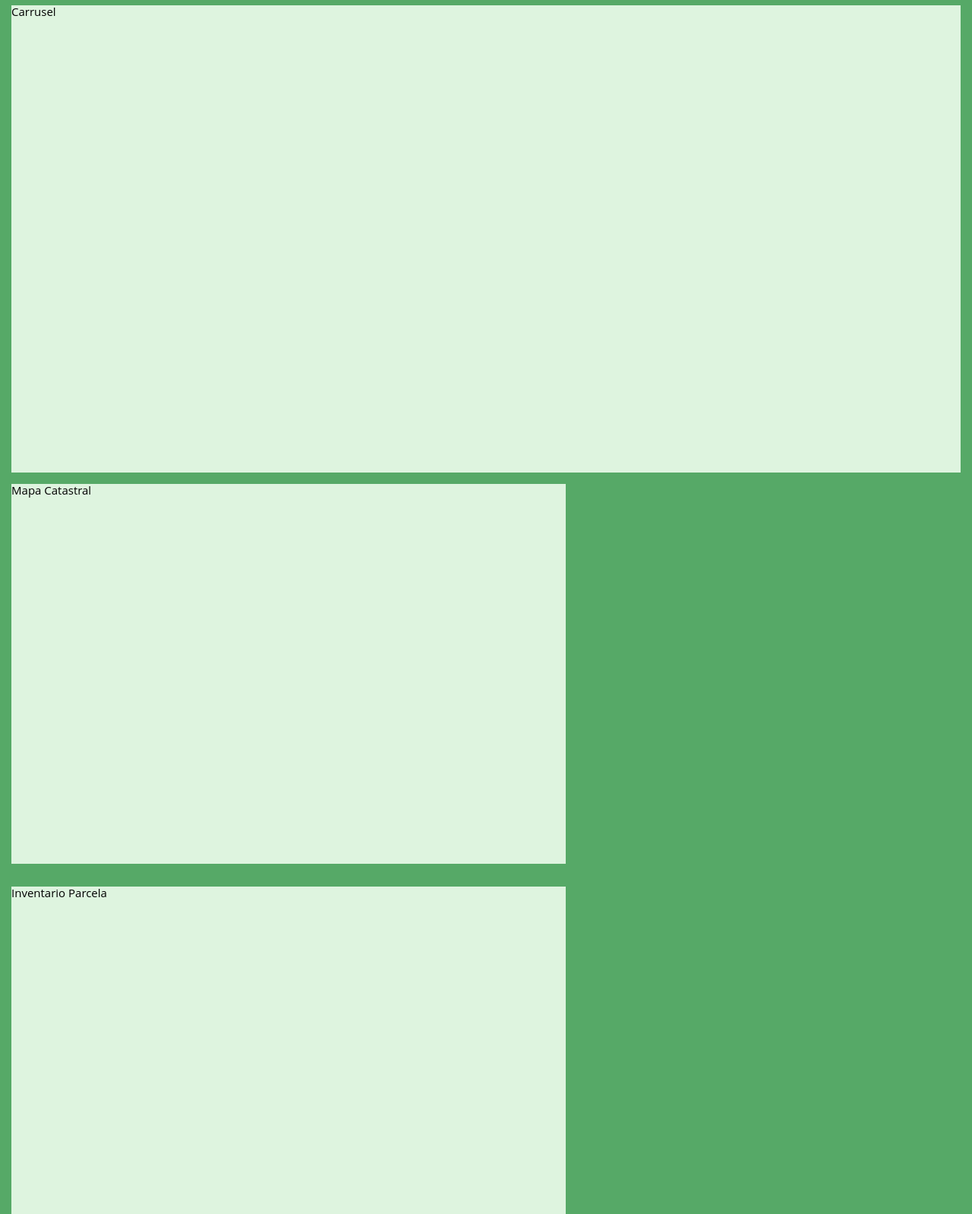
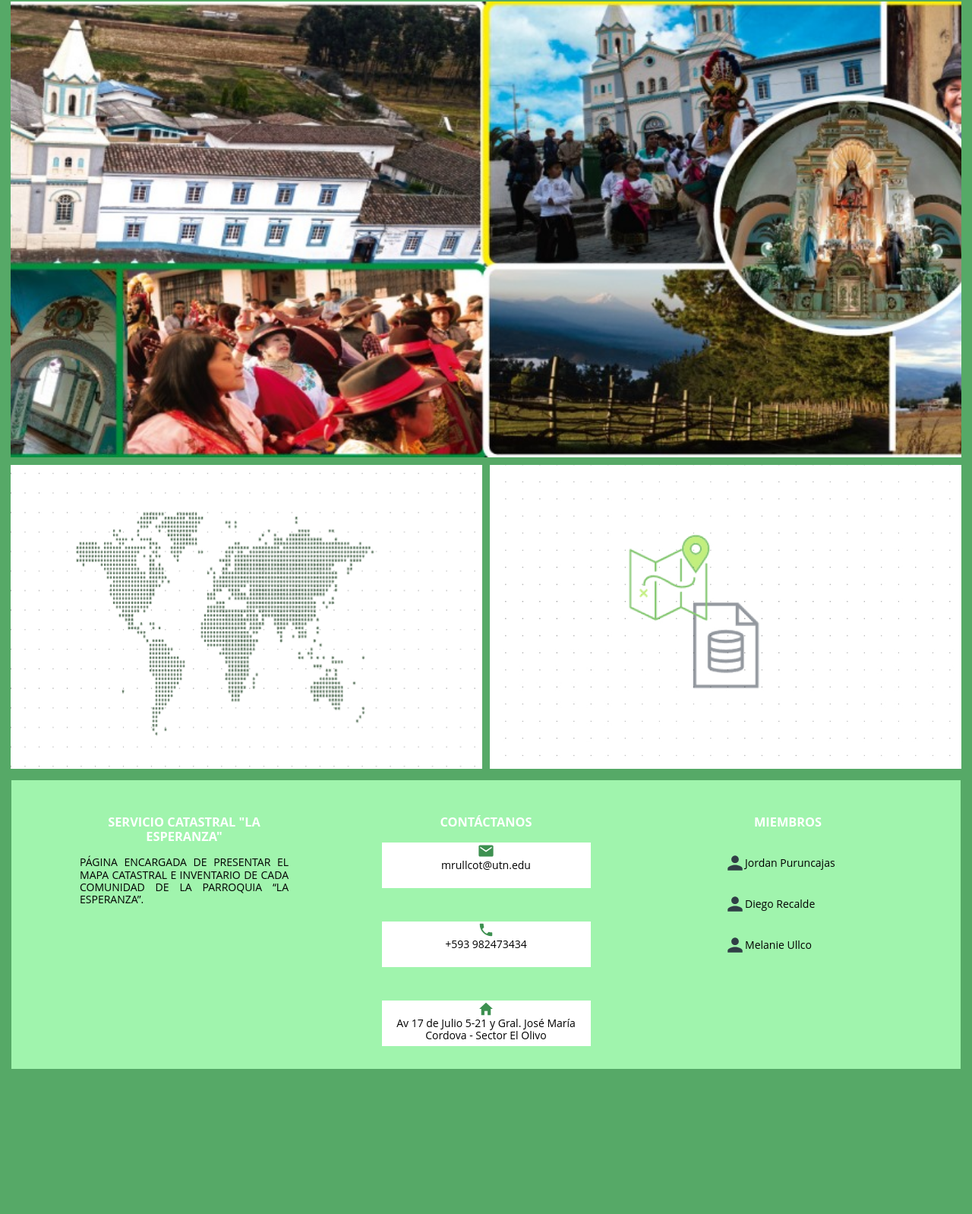
Before and after one commit to Jordi021/Proyecto_SCE, a plain HTML site: page index.html in a window 1280 px wide. Shown: the part 108-1706 px from the top of the page at 76% size. After the commit the page ends 1530 px from the top, so only its background shows below. Drawn offline with nearby package versions, Linux system fonts and the light colour scheme.

Commit message:
Pagina principal 70%

```diff
--- a/css/styles.css
+++ b/css/styles.css
@@ -1,90 +1,331 @@
 body {
     font-family: "Open Sans", sans-serif;
-    font-size: 15px;
     background-color: #56a967;
+    font-size: 2em;
 }
 
+#icono-ingresar ion-icon {
+    font-size: 2.5em;
+}
+
+#icono-ingresar:hover {
+    color: #56a967;
+}
+
+.image {
+    overflow: hidden;
+    position: relative;
+}
+
+.image img {
+    width: 100%;
+    height: 250px;
+    object-fit: cover;
+    transition: filter 0.5s ease;
+}
+
+.text {
+    position: absolute;
+    top: 50%;
+    left: 50%;
+    transform: translate(-50%, -50%);
+    text-align: center;
+    color: #3d9050;
+    font-size: 28px;
+    font-weight: bolder;
+    opacity: 0;
+    transition: opacity 0.5s ease;
+}
+
+.container:hover .image img {
+    filter: blur(3px);
+}
+
+.container:hover .text {
+    opacity: 1;
+}
+
+/* Diseño para dispositivos móviles */
+
+/* Diseño Header */
 header {
     background-color: #ffffff;
-    width: 100%;
-    height: 100px;
     display: flex;
     justify-content: space-between;
+    width: 100%;
     align-items: center;
 }
 
 #mapLogo {
-    width: 80px;
-    margin-left: 10px;
+    width: 60px;
+    margin-left: 5px;
 }
 
 #sceLogo {
-    width: 340px;
-    height: 100px;
+    width: 200px;
+    height: 60px;
 }
 
 #icono-ingresar {
-    margin-right: 10px;
+    margin-right: 5px;
     color: #6fc27f;
     cursor: pointer;
     display: flex;
     align-items: center;
 }
-#icono-ingresar:hover {
-    color: #56a967; /* Cambia el color cuando pasa el mouse (opcional) */
+
+#icono-ingresar ion-icon {
+    font-size: 30px;
 }
 
 #icono-ingresar span {
-    font-size: 24px;
+    font-size: 16px;
     font-weight: bold;
+    display: none;
+}
+/* Diseño Main */
+.main {
+    display: flex;
+    flex-direction: column;
+    justify-content: center;
+    gap: 10px;
 }
 
-#icono-ingresar ion-icon {
-    font-size: 45px;
+.carrusel-container {
+    margin-top: 10px;
+    width: 100%;
+    height: 250px;
+    background-color: #ffffff;
+    display: flex;
+    overflow: scroll;
 }
 
-.main {
+.carrusel-container img {
     width: 100%;
-    display: flex;
-    flex-wrap: wrap;
+    height: 250px;
+    object-fit: cover;
+    display: none;
 }
 
-.carrusel {
-    margin: 15px;
-    margin-bottom: 0;
-    width: 100%;
-    height: 615px;
-    background-color: #DEF4DF;
+.carrusel-container img.small-screen {
+    display: block;
+    object-fit: cover;
 }
 
-.mapCatastral {
-    margin: 15px;
-    width: 730px;
-    height: 500px;
-    background-color: #DEF4DF;
+.container {
+    width: 100%;
+    height: 250px;
+    background-color: #ffffff;
 }
 
-.invParcela {
-    margin: 15px;
-    width: 730px;
-    height: 500px;
-    background-color: #DEF4DF;
-}
-
+/*footer*/
 footer {
     background-color: #a0f4ad;
-    width: 100%;
-    height: 300px;
-    display: flex;
-    justify-content: space-between;
+    font-size: 14px;
+    text-align: justify;
+    margin: 15px;
+    width: 100% - 15px;
+    height: 780px;
 }
 
 footer h3 {
     color: #ffffff;
+    text-align: center;
 }
 
-footer div{
-    width: 30%;
+.column2 p {
+    background-color: #ffffff;
+    width: 100%;
+    height: 60px;
+    display: flex;
+    flex-direction: column;
+    align-items: center;
     text-align: center;
-    border: 1px solid black;
 }
+
+.column2 ion-icon {
+    font-size: 22px;
+    color: #3d9050;
+}
+
+.column3 {
+    display: flex;
+    flex-direction: column;
+    align-items: center;
+}
+
+.column1,
+.column2,
+.column3 {
+    padding: 10px;
+}
+
+.miembros {
+    display: flex;
+    align-items: center;
+    flex-wrap: wrap;
+    padding-left: 20%;
+    padding-right: 20%;
+}
+
+.miembros p {
+    display: flex;
+    align-items: center;
+}
+
+.miembros ion-icon {
+    font-size: 26px;
+    color: #303f46;
+}
+
+/* Diseño para tabletas */
+@media (min-width: 600px) {
+    /* Diseño Header */
+    #icono-ingresar span {
+        display: flex;
+    }
+
+    header {
+        align-items: center;
+    }
+
+    #mapLogo {
+        width: 80px;
+    }
+
+    #sceLogo {
+        width: 260px;
+        height: 80px;
+    }
+
+    #icono-ingresar {
+        margin-right: 10px;
+    }
+
+    #icono-ingresar ion-icon {
+        font-size: 40px;
+    }
+
+    #icono-ingresar span {
+        font-size: 20px;
+    }
+
+    /*main*/
+    .main {
+        flex-direction: row;
+        flex-wrap: wrap;
+    }
+
+    .carrusel-container {
+        width: 97.8%;
+        height: 300px;
+    }
+
+    .carrusel-container img {
+        width: 100%;
+        height: 300px;
+    }
+
+    .carrusel-container img.small-screen {
+        display: none;
+    }
+
+    .carrusel-container img.medium-screen {
+        width: 100%;
+        height: 300px;
+        object-fit: cover;
+        display: flex;
+    }
+
+    .container {
+        height: 300px;
+        width: 48.55%;
+    }
+
+    .image img {
+        height: 300px;
+    }
+
+    /* footer */
+
+    footer {
+        display: flex;
+        flex-wrap: wrap;
+        justify-content: center;
+        height: 700px;
+    }
+
+    .column1,
+    .column2 {
+        margin: 20px;
+        width: 40%;
+    }
+}
+
+/* Diseño para escritorios */
+@media (min-width: 1024px) {
+    #mapLogo {
+        width: 100px;
+    }
+
+    #sceLogo {
+        width: 340px;
+        height: 100px;
+    }
+
+    #icono-ingresar {
+        margin-right: 20px;
+    }
+
+    #icono-ingresar ion-icon {
+        font-size: 45px;
+    }
+
+    #icono-ingresar span {
+        font-size: 24px;
+    }
+
+    /*Main*/
+
+    .carrusel-container {
+        height: 600px;
+    }
+    .carrusel-container img {
+        width: 100%;
+        height: 600px;
+        object-fit: cover;
+    }
+
+    .carrusel-container img.medium-screen {
+        display: none;
+    }
+
+    .carrusel-container img.large-screen {
+        width: 100%;
+        height: 600px;
+        object-fit: cover;
+        display: block;
+    }
+
+    .container {
+        height: 400px;
+    }
+
+    .image img {
+        height: 400px;
+    }
+
+    footer {
+        justify-content: center;
+        gap: 5%;
+        height: 380px;
+        padding: 0;
+    }
+
+    .column1,
+    .column2,
+    .column3 {
+        margin: 20px;
+        width: 22%;
+    }
+}
--- a/index.html
+++ b/index.html
@@ -5,6 +5,13 @@
         <meta name="viewport" content="width=device-width, initial-scale=1.0" />
         <link rel="stylesheet" href="/css/styles.css" />
         <link rel="stylesheet" href="/css/normalize.css" />
+        <link rel="stylesheet" href="carrusel.css" />
+        <link
+            rel="icon"
+            href="/img/logos/ico-R.png"
+            type="image/x-icon"
+            sizes="45x45"
+        />
         <title>SCE</title>
     </head>
     <body>
@@ -18,26 +25,70 @@
         </header>
 
         <div class="main">
-            <div class="carrusel">Carrusel</div>
-            <div class="mapCatastral">Mapa Catastral</div>
-            <div class="invParcela">Inventario Parcela</div>
+            <div class="carrusel-container">
+                <img class="small-screen" src="/img/esperanza/2.jpg" alt="" />
+                <img class="small-screen" src="/img/esperanza/3.jpg" alt="" />
+                <img class="small-screen" src="/img/esperanza/5.jpg" alt="" />
+
+                <img class="medium-screen" src="/img/esperanza/1.jpg" alt="" />
+                <img class="medium-screen" src="/img/esperanza/1.jpg" alt="" />
+                <img class="medium-screen" src="/img/esperanza/1.jpg" alt="" />
+
+                <img class="large-screen" src="/img/esperanza/0.jpg" alt="" />
+                <img class="large-screen" src="/img/esperanza/4.jpg" alt="" />
+                <img class="large-screen" src="/img/esperanza/5.jpg" alt="" />
+            </div>
+
+            <div class="container">
+                <div class="image">
+                    <img src="/img/Mapa Catastral.jpg" alt="Mapa Catastral" />
+                    <div class="text">MAPA CATASTRAL</div>
+                </div>
+            </div>
+
+            <div class="container">
+                <div class="image">
+                    <img
+                        src="/img/Inventario Parcela.jpg"
+                        alt="Inventario Parcela"
+                    />
+                    <div class="text">INVENTARIO PARCELA</div>
+                </div>
+            </div>
         </div>
 
         <footer>
-            <div>
+            <div class="column1">
                 <h3>SERVICIO CATASTRAL "LA ESPERANZA"</h3>
                 <p>
-                    PÁGINA ENCARGADA DE PRESENTAR EL MAPA<br>CATASTRAL E INVENTARIO DE CADA COMUNIDAD<br>DE LA PARROQUIA “LA ESPERANZA”.
+                    PÁGINA ENCARGADA DE PRESENTAR EL MAPA CATASTRAL E INVENTARIO
+                    DE CADA COMUNIDAD DE LA PARROQUIA “LA ESPERANZA”.
                 </p>
             </div>
-            <div>
+
+            <div class="column2">
                 <h3>CONTÁCTANOS</h3>
+
+                <p><ion-icon name="mail"></ion-icon>mrullcot@utn.edu</p>
+                <br />
+
+                <p><ion-icon name="call"></ion-icon>+593 982473434</p>
+                <br />
+                <p>
+                    <ion-icon name="home"></ion-icon>
+                    Av 17 de Julio 5-21 y Gral. José María Cordova - Sector El
+                    Olivo
+                </p>
+                <br />
             </div>
-            <div class="miembros">
+
+            <div class="column3">
                 <h3>MIEMBROS</h3>
-                <p>Jordan Puruncajas</p>
-                <p>Diego Recalde</p>
-                <p>Melanie Ullco</p>
+                <div class="miembros">
+                    <p><ion-icon name="person"></ion-icon>Jordan Puruncajas</p>
+                    <p><ion-icon name="person"></ion-icon>Diego Recalde</p>
+                    <p><ion-icon name="person"></ion-icon>Melanie Ullco</p>
+                </div>
             </div>
         </footer>
 
```
Also changed, not shown: img/Inventario Parcela.jpg (added), img/Mapa Catastral.jpg (added), img/esperanza/0.jpg (added), img/esperanza/1.jpg (added), img/esperanza/2.jpg (added), img/esperanza/3.jpg (added), img/esperanza/4.jpg (added), img/esperanza/5.jpg (added), img/logos/ico-R.png (added), img/logos/ico.ico (added).
